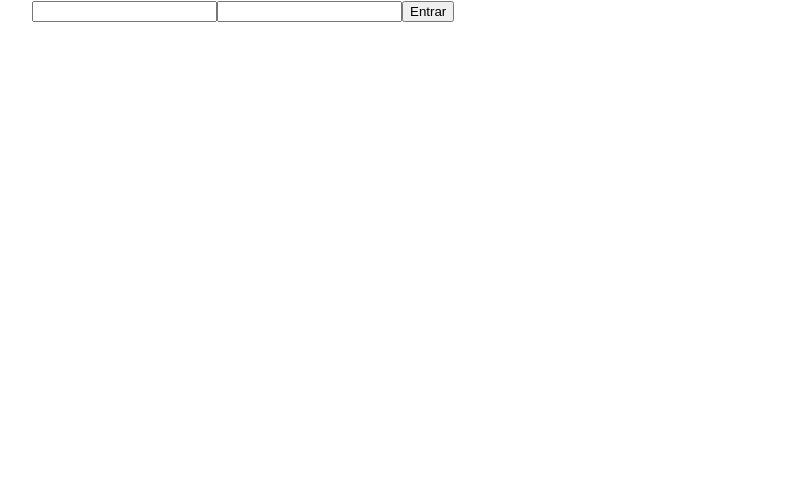
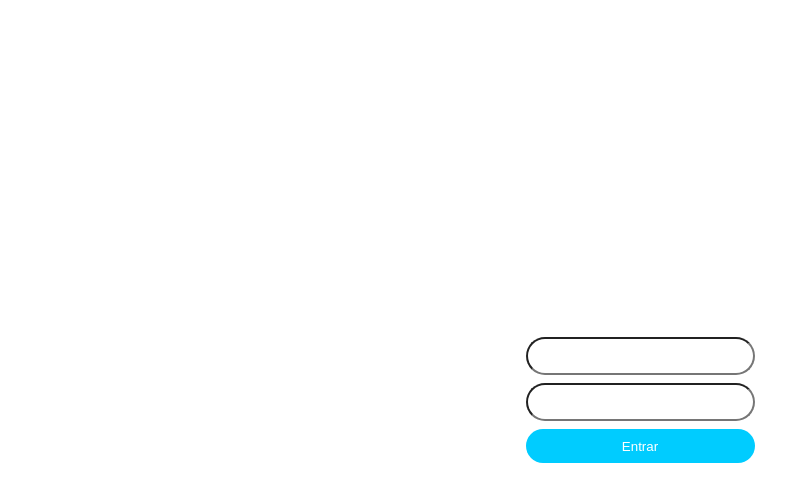
Before and after one commit to murielpacheco/nextjs-authentication-authorization, a Next.js app: page / in a window 1280 px wide. Shown: the top 502 px of the page, without its empty margins (0-786 px from the left). Built offline with nearby package versions, Linux system fonts and the light colour scheme.

Commit message:
Adding axios, nookies. Saving user data and JWT

```diff
--- a/package.json
+++ b/package.json
@@ -8,7 +8,9 @@
     "lint": "next lint"
   },
   "dependencies": {
+    "axios": "^0.24.0",
     "next": "12.0.8",
+    "nookies": "^2.5.2",
     "react": "17.0.2",
     "react-dom": "17.0.2"
   },
--- a/pages/index.tsx
+++ b/pages/index.tsx
@@ -21,11 +21,14 @@
   }
 
   return (
-    <form onSubmit={handleSubmit} className={styles.container}>
-      <input type="email" value={email} onChange={event => setEmail(event.target.value)} />
-      <input type="password" value={password} onChange={event => setPassword(event.target.value)} />
-      <button type="submit">Entrar</button>
-    </form>
+    <div className={styles.mainContainer}>
+      <form onSubmit={handleSubmit} className={styles.formContainer}>
+        <input type="email" value={email} onChange={event => setEmail(event.target.value)} />
+        <input type="password" value={password} onChange={event => setPassword(event.target.value)} />
+        <button type="submit">Entrar</button>
+      </form>
+    </div>
+
   )
 }
 
--- a/src/contexts/AuthContext.tsx
+++ b/src/contexts/AuthContext.tsx
@@ -1,4 +1,14 @@
-import { createContext, ReactNode } from "react";
+import { createContext, ReactNode, useState } from "react";
+import { api } from "../services/api";
+
+import Router from 'next/router'
+import { setCookie } from 'nookies'
+
+type User = {
+  email: string;
+  permissions: string[];
+  roles: string[];
+}
 
 type SignInCredentials = {
   email: string;
@@ -7,6 +17,7 @@
 
 type AuthContextData = {
   signIn(credentials: SignInCredentials): Promise<void>;
+  user: User;
   isAuthenticated: boolean;
 };
 
@@ -17,16 +28,46 @@
 export const AuthContext = createContext({} as AuthContextData)
 
 export function AuthProvider({ children }: AuthProviderProps) {
-  const isAuthenticated = false;
+  const [user, setUser] = useState<User>()
+  const isAuthenticated = !!user; // se user tiver vazio fica falso.
 
   async function signIn({ email, password }: SignInCredentials) {
-    console.log({ email, password })
+    try {
+      const response = await api.post('sessions', {
+        email,
+        password,
+      })
+
+      const { token, refreshToken, permissions, roles } = response.data
+
+      // localStorage
+      // sessionStorage => doesn't work well with Next. Only with browser
+      // cookies => Browser and Server
+
+      setCookie(undefined, 'nextauth.token', token, {
+        maxAge: 60 * 60 * 24 * 30, // 30 dias
+        path: '/' // todos os caminhos da app têm acesso a esse cookie. Para cookies usados globalmentes
+      }) // 1st: contexto da requisição; 2: Nome do cookie; 3: token; 4: informações adicionais
+
+      setCookie(undefined, 'nextauth.refreshToken', refreshToken, {
+        maxAge: 60 * 60 * 24 * 30, // 30 dias
+        path: '/'
+      })
+
+      setUser({
+        email,
+        permissions,
+        roles,
+      })
+
+      Router.push('/dashboard')
+    } catch (error) {
+      console.log(error)
+    }
   }
 
   return (
-    <AuthContext.Provider value={{
-      signIn, isAuthenticated
-    }}>
+    <AuthContext.Provider value={{ signIn, isAuthenticated, user }}>
       {children}
     </AuthContext.Provider>
   )
--- /dev/null
+++ b/src/services/api.ts
@@ -0,0 +1,5 @@
+import axios from 'axios'
+
+export const api = axios.create({
+  baseURL: 'http://localhost:3333'
+})
--- a/styles/Home.module.css
+++ b/styles/Home.module.css
@@ -1,116 +1,35 @@
-.container {
-  padding: 0 2rem;
-}
+.mainContainer{
+  width: 100%;
+  height: 100vh;
 
-.main {
-  min-height: 100vh;
-  padding: 4rem 0;
-  flex: 1;
-  display: flex;
-  flex-direction: column;
-  justify-content: center;
-  align-items: center;
-}
-
-.footer {
-  display: flex;
-  flex: 1;
-  padding: 2rem 0;
-  border-top: 1px solid #eaeaea;
-  justify-content: center;
-  align-items: center;
-}
-
-.footer a {
-  display: flex;
-  justify-content: center;
-  align-items: center;
-  flex-grow: 1;
-}
-
-.title a {
-  color: #0070f3;
-  text-decoration: none;
-}
-
-.title a:hover,
-.title a:focus,
-.title a:active {
-  text-decoration: underline;
-}
-
-.title {
-  margin: 0;
-  line-height: 1.15;
-  font-size: 4rem;
-}
-
-.title,
-.description {
-  text-align: center;
-}
-
-.description {
-  margin: 4rem 0;
-  line-height: 1.5;
-  font-size: 1.5rem;
-}
-
-.code {
-  background: #fafafa;
-  border-radius: 5px;
-  padding: 0.75rem;
-  font-size: 1.1rem;
-  font-family: Menlo, Monaco, Lucida Console, Liberation Mono, DejaVu Sans Mono,
-    Bitstream Vera Sans Mono, Courier New, monospace;
-}
-
-.grid {
   display: flex;
   align-items: center;
   justify-content: center;
-  flex-wrap: wrap;
-  max-width: 800px;
 }
 
-.card {
-  margin: 1rem;
-  padding: 1.5rem;
-  text-align: left;
-  color: inherit;
-  text-decoration: none;
-  border: 1px solid #eaeaea;
-  border-radius: 10px;
-  transition: color 0.15s ease, border-color 0.15s ease;
-  max-width: 300px;
+.formContainer {
+  display: flex;
+  flex-direction: column;
 }
 
-.card:hover,
-.card:focus,
-.card:active {
-  color: #0070f3;
-  border-color: #0070f3;
+.formContainer input {
+  border-radius: 20px;
+  padding: 0.6rem 1.5rem;
+  margin-bottom: .5rem;
 }
 
-.card h2 {
-  margin: 0 0 1rem 0;
-  font-size: 1.5rem;
+.formContainer button {
+  border-radius: 20px;
+  padding: 0.6rem 1.5rem;
+  background-color: rgb(0, 204, 255);
+  color: white;
+  border: none;
+
+  transition: filter .4s;
+
 }
 
-.card p {
-  margin: 0;
-  font-size: 1.25rem;
-  line-height: 1.5;
+.formContainer button:hover {
+  cursor: pointer;
+  filter: brightness(1.1);
 }
-
-.logo {
-  height: 1em;
-  margin-left: 0.5rem;
-}
-
-@media (max-width: 600px) {
-  .grid {
-    width: 100%;
-    flex-direction: column;
-  }
-}
```
Also changed, not shown: pages/dashboard.tsx (added, +10 -0 lines), tsconfig.json (+14 -4 lines), 1 other file (tests, documents, lock files or other folders).
